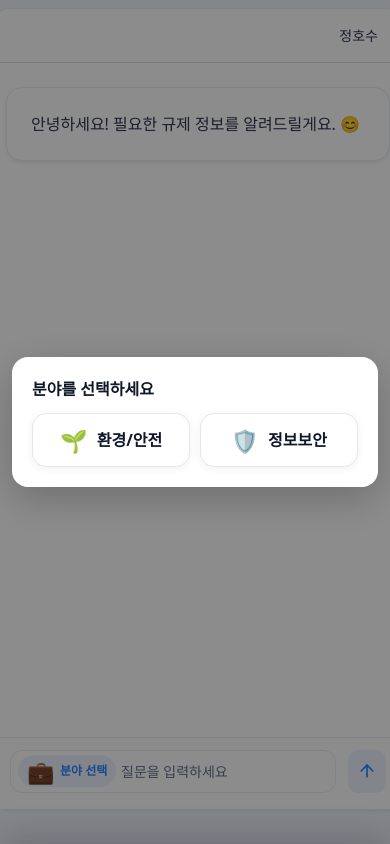
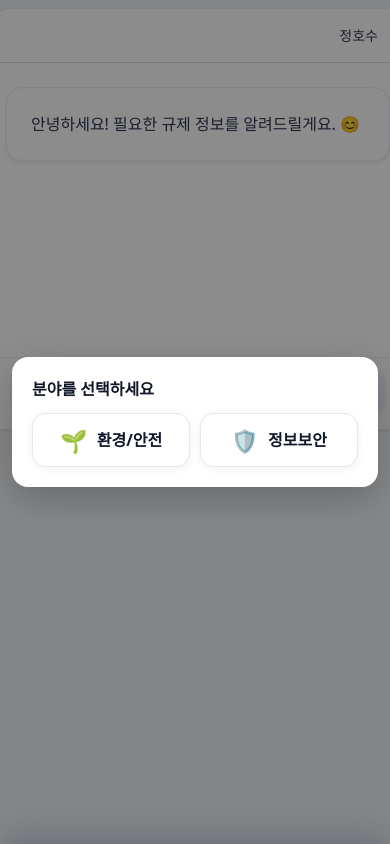
Before and after one commit to givinkwon/reg-ai-web, a Next.js app: page /chat in a window 390 px wide. Built offline with nearby package versions, Linux system fonts and the light colour scheme.

Commit message:
feat:update

```diff
--- a/app/chat/components/ChatArea.module.css
+++ b/app/chat/components/ChatArea.module.css
@@ -258,8 +258,8 @@
   }
   .wrap{
     box-sizing: border-box;    /* ✅ border/padding을 height에 포함 */
-    height: 95svh;            /* ✅ 주소창 표시 상태에 덜 민감 */
-    min-height: 95svh;
+    height: 50svh !important;            /* ✅ 주소창 표시 상태에 덜 민감 */
+    min-height: 50svh !important;
     /* 이미 넣었다면 margin-right:0 유지 */
   }
 
```
